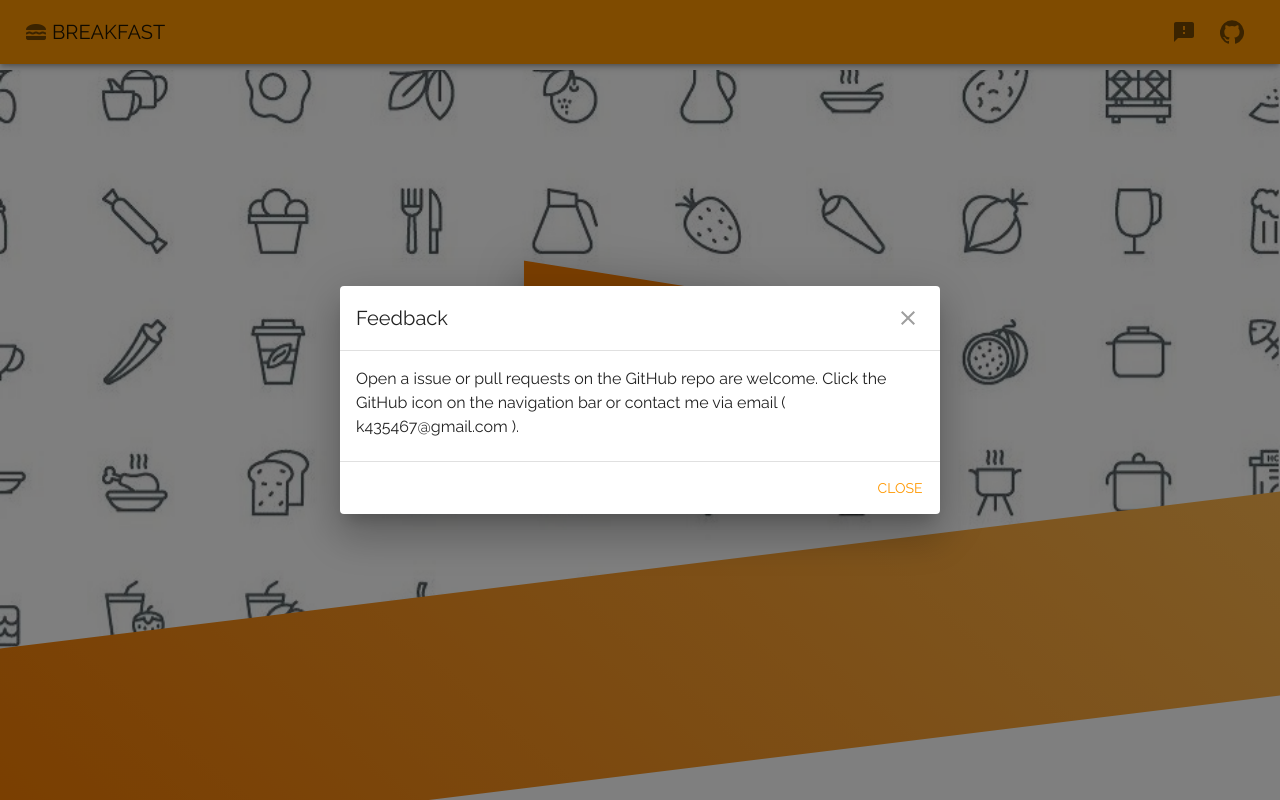
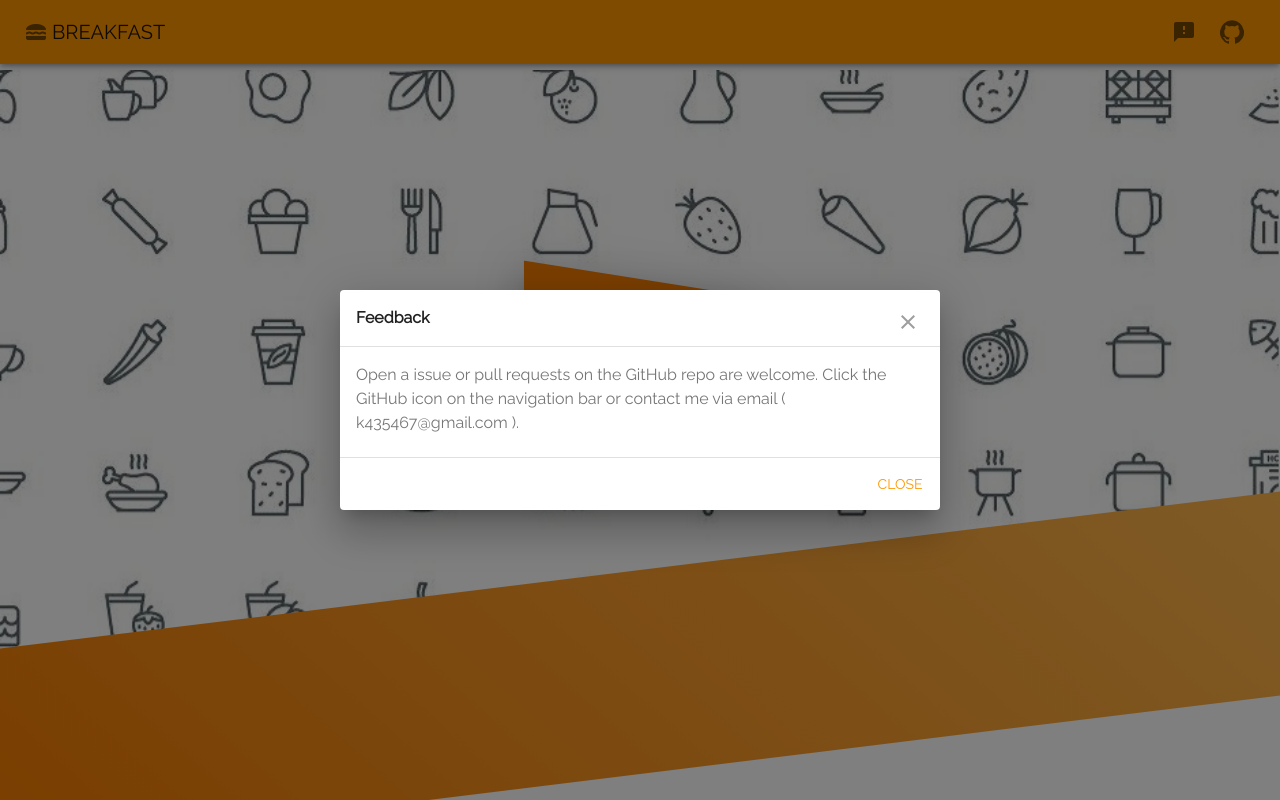
Before and after one commit to k435467/breakfast-shop-website, a Next.js app: page / in a window 1280 px wide. Both pictures are taken after a click on the button 1184 px from the left and 32 px from the top of the page. Shown: the top 800 px of the page. Built offline with nearby package versions, Linux system fonts and the light colour scheme; no server answers; the database is empty.

Commit message:
color textSecondary

```diff
--- a/component/feedbackIconButton.tsx
+++ b/component/feedbackIconButton.tsx
@@ -80,10 +80,10 @@ export default function CustomizedDialogs() {
       </Tooltip>
       <Dialog onClose={handleClose} aria-labelledby="customized-dialog-title" open={open}>
         <DialogTitle id="customized-dialog-title" onClose={handleClose}>
-          Feedback
+          <Typography style={{ fontWeight: "bold" }}>Feedback</Typography>
         </DialogTitle>
         <DialogContent dividers>
-          <Typography gutterBottom>
+          <Typography color="textSecondary" gutterBottom>
             Open a issue or pull requests on the GitHub repo are welcome. Click the GitHub
             icon on the navigation bar or contact me via email ( k435467@gmail.com ).
           </Typography>
--- a/component/imgTitleDescription.tsx
+++ b/component/imgTitleDescription.tsx
@@ -41,7 +41,10 @@ export default function ImgTitleDescription({
           >
             I am Just for Enrichment
           </Typography>
-          <Typography className={`${classes.imgText} ${classes.imgDescription}`}>
+          <Typography
+            color="textSecondary"
+            className={`${classes.imgText} ${classes.imgDescription}`}
+          >
             Phasellus feugiat arcu sapien, et iaculis ipsum elementum sit amet. Mauris
             cursus commodo interdum.
           </Typography>
--- a/pages/index.tsx
+++ b/pages/index.tsx
@@ -157,7 +157,7 @@ export default function Home({ menuCategories }: { menuCategories: MenuCategory[
             </Typography>
           </FadeInSection>
           <FadeInSection>
-            <Typography align="center" style={{ margin: "0 10vw" }}>
+            <Typography color="textSecondary" align="center" style={{ margin: "0 10vw" }}>
               Phasellus feugiat arcu sapien, et iaculis ipsum elementum sit amet. Mauris
               cursus commodo interdum.
             </Typography>
@@ -172,7 +172,11 @@ export default function Home({ menuCategories }: { menuCategories: MenuCategory[
             <ImgTitleDescription />
           </FadeInSection>
           <FadeInSection>
-            <Typography align="center">
+            <Typography
+              color="textSecondary"
+              align="center"
+              style={{ paddingTop: "1rem", paddingBottom: "2rem" }}
+            >
               Phasellus feugiat arcu sapien, et iaculis ipsum elementum sit amet.
             </Typography>
           </FadeInSection>
```
